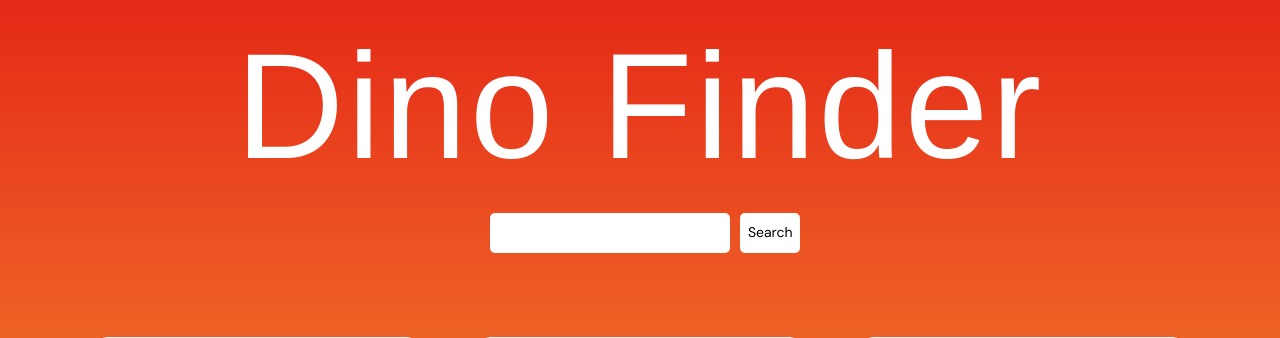
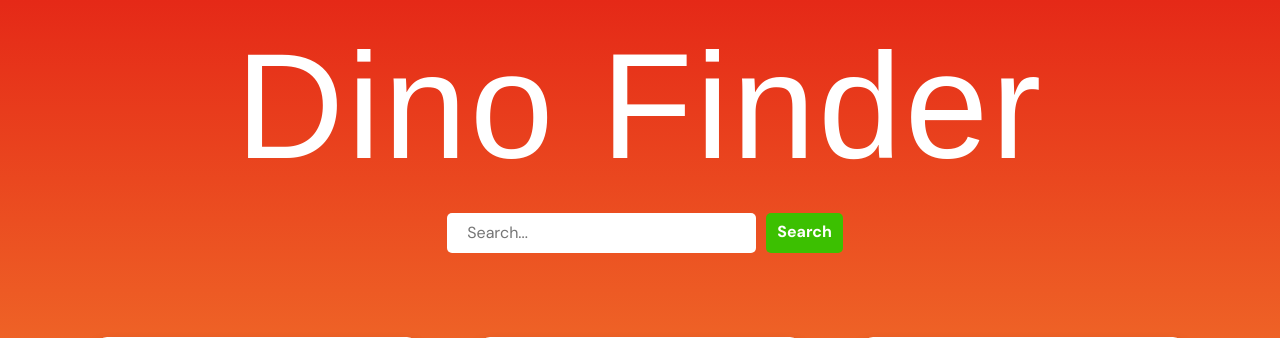
Before and after one commit to iO-Academy/2022-jan-dragons-DinoFinder, a PHP site: page / in a window 1280 px wide. Shown: the top 338 px of the page. Run offline with PHP 8.4, Linux system fonts and the light colour scheme; data comes from the database, SQL or seed files in the repository; some web fonts are replaced.

Commit message:
Worked on requested changes

```diff
--- a/index.php
+++ b/index.php
@@ -25,7 +25,7 @@ $displayDinos = \DinoFinder\Classes\ViewHelpers\DinoViewHelper::displayMultipleD
             <h1>Dino Finder</h1>
         </header>
         <form action="seachResults.php" method="get" class="searchBar">
-            <input type="text" name="searchInput">
+            <input type="text" name="searchInput" placeholder="Search...">
             <input type="submit" value="Search" class="searchButton">
         </form>
         <section class="dinoGrid">
--- a/seachResults.php
+++ b/seachResults.php
@@ -28,7 +28,7 @@ $searchResult = $_GET['searchInput'];
     <a href="index.php" class="backLink"><img src="assets/image/DinoFoot.svg" /> Back</a>
 </header>
 <form action="seachResults.php" method="get" class="searchBar">
-    <input type="text" name="searchInput" value="<?php echo $searchResult ?>">
+    <input type="text" name="searchInput" placeholder="Search..." value="<?php echo $searchResult ?>">
     <input type="submit" value="Search" class="searchButton">
 </form>
 <h3>Search Results for "<?php echo $searchResult ?>"</h3>
--- a/style.css
+++ b/style.css
@@ -37,7 +37,7 @@ header a h1:hover {
 }
 
 .searchBar {
-  width: 25%;
+  width: 406px;
   height: 40px;
   margin: 20px auto;
   display: flex;
@@ -48,16 +48,18 @@ header a h1:hover {
   margin-left: 10px;
   border: none;
   border-radius: 5px;
-  font-size: 2rem;
+  font-size: 1.6rem;
   font-family: "DM Sans", sans-serif;
   padding: 0 5%;
 }
 .searchBar .searchButton {
   width: 20%;
-  font-size: 1.4rem;
-  background-color: #FFFFFF;
+  font-size: 1.6rem;
+  background-color: #3CC001;
   cursor: pointer;
   padding: 0;
+  font-weight: bold;
+  color: #FFFFFF;
 }
 
 h3 {
@@ -240,6 +242,10 @@ h3 {
   .detailsCard h2 {
     font-size: 3rem;
   }
+
+  .searchBar {
+    width: 310px;
+  }
 }
 
 /*# sourceMappingURL=style.css.map */
--- a/style.scss
+++ b/style.scss
@@ -47,7 +47,7 @@ header {
 }
 
 .searchBar {
-    width: 25%;
+    width: 406px;
     height: 40px;
     margin: 20px auto;
     display: flex;
@@ -58,17 +58,19 @@ header {
         margin-left: 10px;
         border: none;
         border-radius: 5px;
-        font-size: 2rem;
+        font-size: 1.6rem;
         font-family: $body-font;
         padding: 0 5%;
     }
 
     .searchButton {
         width: 20%;
-        font-size: 1.4rem;
-        background-color: #FFFFFF;
+        font-size: 1.6rem;
+        background-color: #3CC001;
         cursor: pointer;
         padding: 0;
+        font-weight: bold;
+        color: #FFFFFF;
     }
 }
 
@@ -284,4 +286,8 @@ h3 {
         }
     }
 
+    .searchBar {
+        width: 310px;
+    }
+
 }
```
Also changed, not shown: 1 other file.
